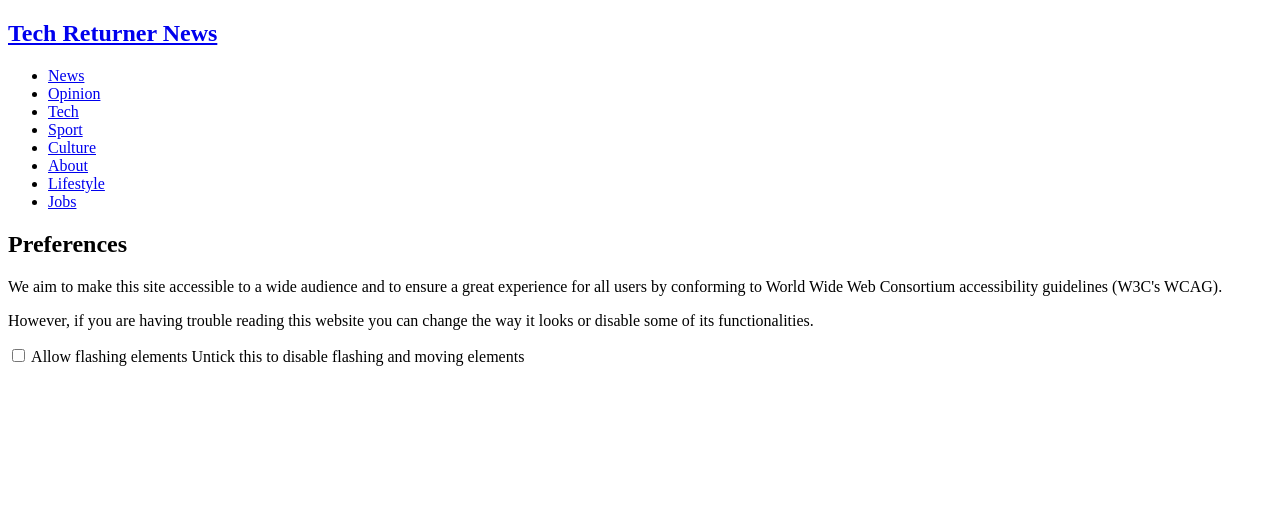
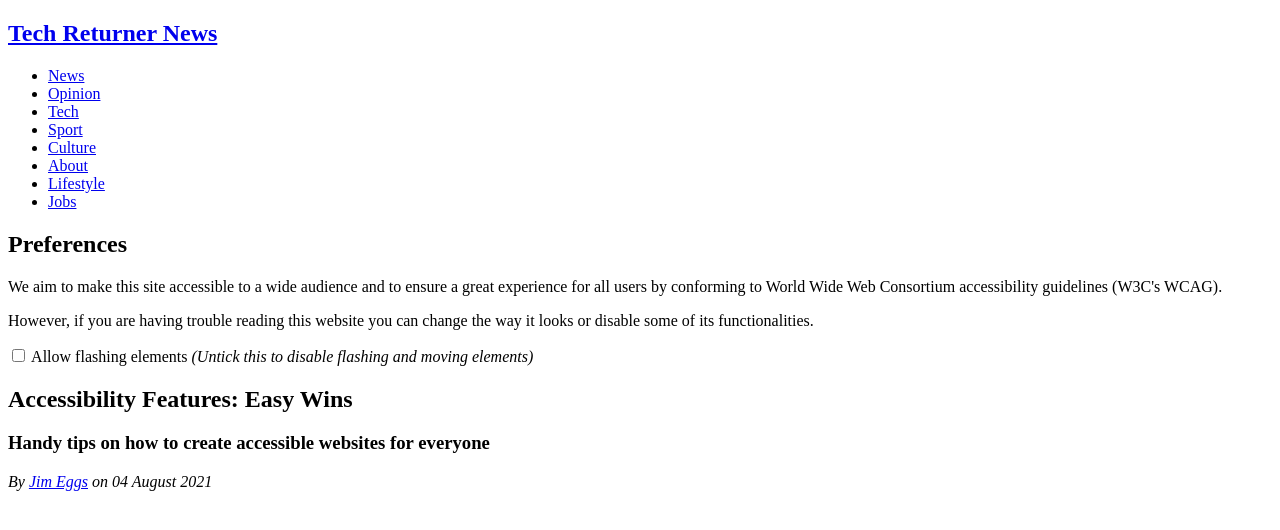
Before and after one commit to bwewege/lm-newspaper-article, a plain HTML site: page index.html in a window 1280 px wide. Drawn offline with Linux system fonts and the light colour scheme.

Commit message:
feat: add article heading, subheading and byline

```diff
--- a/index.html
+++ b/index.html
@@ -34,8 +34,19 @@
       </p>
       <label>
         <input type="checkbox" /> Allow flashing elements
-        <span>Untick this to disable flashing and moving elements</span>
+        <em>(Untick this to disable flashing and moving elements)</em>
       </label>
     </section>
+    <article>
+      <header>
+        <h2 class="headline">Accessibility Features: Easy Wins</h2>
+        <h3>Handy tips on how to create accessible websites for everyone</h3>
+        <address class="author">
+          By
+          <a href="mailto:jimmy.eggs@hotmail.com">Jim Eggs</a>
+          <time datetime="2021-08-04">on 04 August 2021</time>
+        </address>
+      </header>
+    </article>
   </body>
 </html>
```
